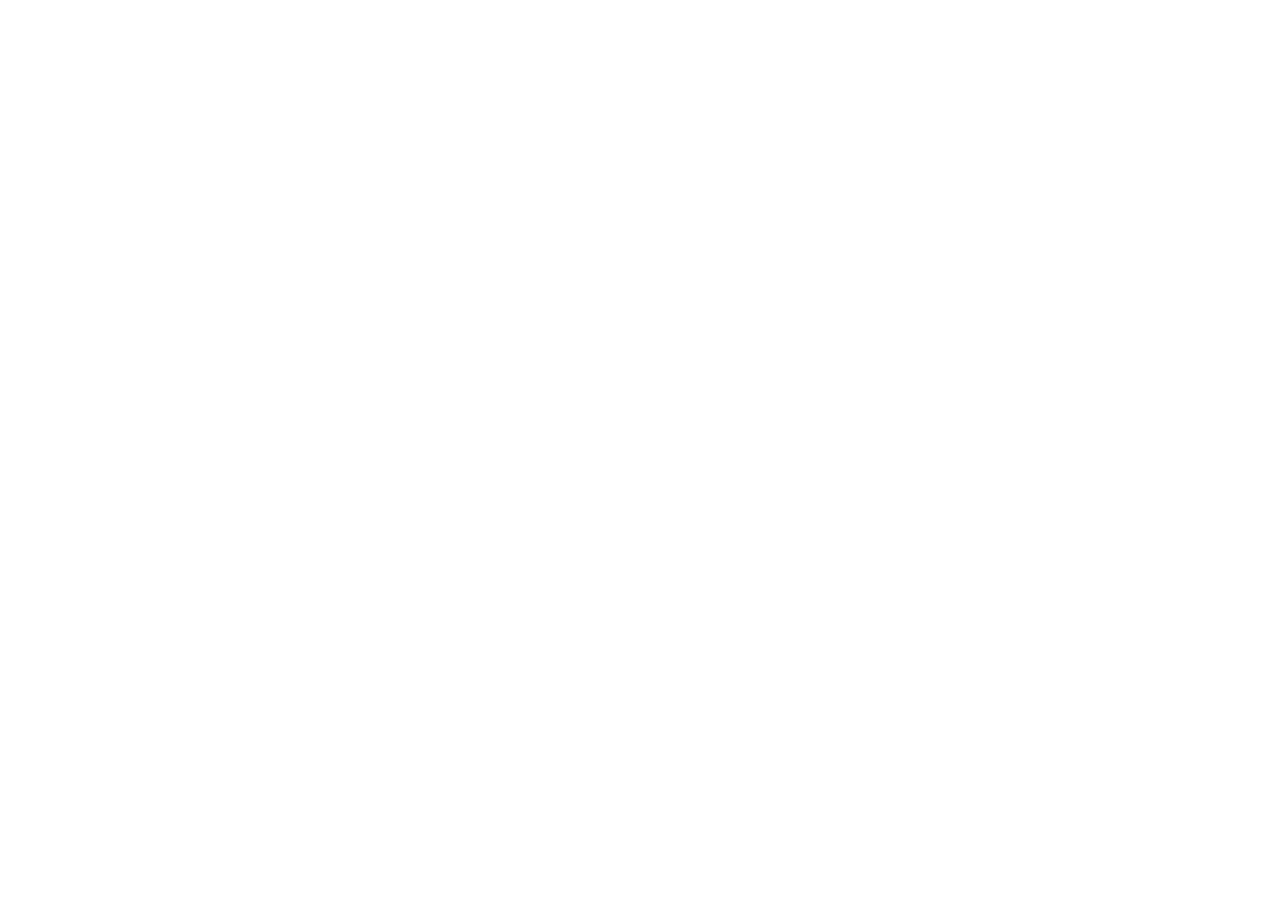
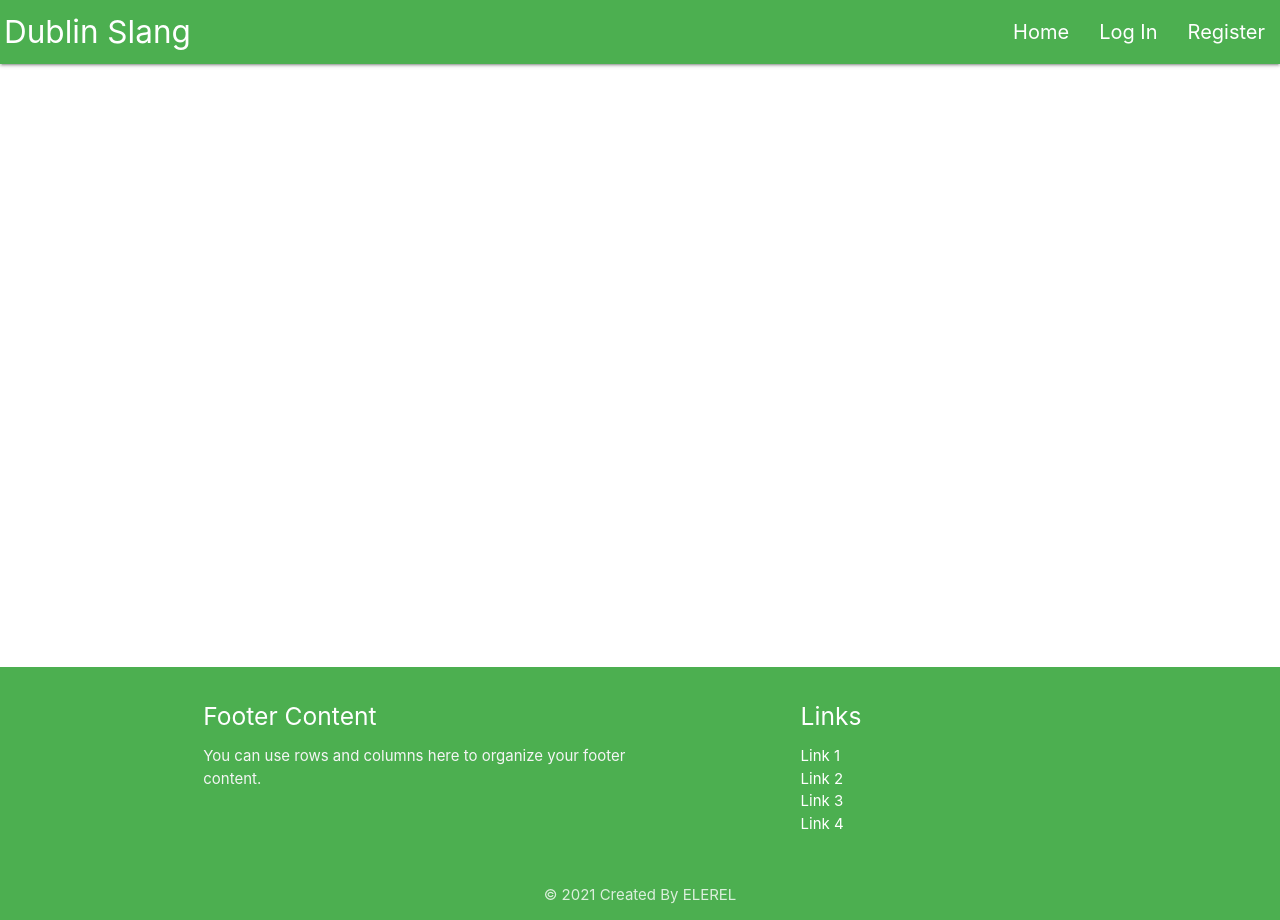
Before and after one commit to markgordon22/Dublin-slang, a Flask app: page / in a window 1280 px wide. Before the commit the page is empty. Run offline with Flask 2, Linux system fonts and the light colour scheme; some libraries are stand-ins or nearby versions.

Commit message:
Deployment to Heroku

```diff
--- a/static/css/style.css
+++ b/static/css/style.css
@@ -8,6 +8,14 @@ body {
     flex-direction: column;
   }
 
-  main {
+main {
     flex: 1 0 auto;
   }
+
+.brand-logo{
+ margin-left: 4px;
+}
+
+nav{
+background-color: #009900;
+}
--- a/templates/base.html
+++ b/templates/base.html
@@ -18,41 +18,41 @@
 <body>
 	<header>
         <!-- top navbar -->
-		<nav class="nav-extended text-shadow green darken-1">
+		<nav class="nav-extended text-shadow green">
 			<div class="nav-wrapper">
 				<a href="#" class="brand-logo">Dublin Slang</a>
 				<a href="#" data-target="mobile-demo" class="sidenav-trigger right"><i class="fas fa-bars"></i></a>
 				<ul class="right hide-on-med-and-down">
-					<li><a href="">Home</a></li>
+					<li><a class="white-text" style="font-size: 20px;" href="">Home</a></li>
                     {% if session.user %}
-                        <li><a href="">Profile</a></li>
-                        <li><a href="">New Task</a></li>
+                        <li><a class="white-text" style="font-size: 20px;" href="">Profile</a></li>
+                        <li><a class="white-text" style="font-size: 20px;" href="">New Task</a></li>
                         {% if session.user|lower == "admin"|lower %}
-                            <li><a href="">Manage Categories</a></li>
+                            <li><a class="white-text" style="font-size: 20px;" href="">Manage Categories</a></li>
                         {% endif %}
-                        <li><a href="">Log Out</a></li>
-                    {% else %}
-                        <li><a href="">Log In</a></li>
-                        <li><a href="">Register</a></li>
+                        <li><a class="white-text" style="font-size: 20px;" href="">Log Out</a></li>
+                        {% else %}
+                        <li><a class="white-text" style="font-size: 20px;" href="">Log In</a></li>
+                        <li><a class="white-text" style="font-size: 20px;" href="">Register</a></li>
                     {% endif %}
 				</ul>
 			</div>
 		</nav>
 
         <!-- mobile sidenav -->
-		<ul class="sidenav text-shadow green darken-1" id="mobile-demo">
+		<ul class="sidenav text-shadow green" id="mobile-demo">
             <li ><h4 class="center-align white-text">Dublin Slang</h4></li>
-            <li><a class="white-text" href="">Home</a></li>
+            <li><a class="white-text" style="font-size: 30px;"href="">Home</a></li>
             {% if session.user %}
-                <li><a class="white-text" href="" >Profile</a></li>
-                <li><a class="white-text" href="">New Task</a></li>
+                <li><a class="white-text" style="font-size: 20px;" href="" >Profile</a></li>
+                <li><a class="white-text" style="font-size: 20px;"href="">New Task</a></li>
                 {% if session.user|lower == "admin"|lower %}
-                    <li><a class="white-text" href="">Manage Categories</a></li>
+                    <li><a class="white-text" style="font-size: 20px;" href="">Manage Categories</a></li>
                 {% endif %}
-                <li><a class="white-text" href="">Log Out</a></li>
+                <li><a class="white-text" style="font-size: 20px;"href="">Log Out</a></li>
             {% else %}
-                <li><a class="white-text" href="">Log In</a></li>
-                <li><a class="white-text" href="">Register</a></li>
+                <li><a class="white-text" style="font-size: 20px;" href="">Log In</a></li>
+                <li><a class="white-text" style="font-size: 20px;"href="">Register</a></li>
             {% endif %}
 		</ul>
 	</header>
@@ -76,7 +76,7 @@
 </main>
 
         <footer class="page-footer green">
-          <div class="container">
+          <div class="container" style="min-height: 80px;">
             <div class="row">
               <div class="col l6 s12">
                 <h5 class="white-text">Footer Content</h5>
@@ -85,20 +85,19 @@
               <div class="col l4 offset-l2 s12">
                 <h5 class="white-text">Links</h5>
                 <ul>
-                  <li><a class="grey-text text-lighten-3" href="#!">Link 1</a></li>
-                  <li><a class="grey-text text-lighten-3" href="#!">Link 2</a></li>
-                  <li><a class="grey-text text-lighten-3" href="#!">Link 3</a></li>
-                  <li><a class="grey-text text-lighten-3" href="#!">Link 4</a></li>
+                  <li><a class="white-text" href="#!">Link 1</a></li>
+                  <li><a class="white-text" href="#!">Link 2</a></li>
+                  <li><a class="white-text" href="#!">Link 3</a></li>
+                  <li><a class="white-text" href="#!">Link 4</a></li>
                 </ul>
               </div>
             </div>
           </div>
-          <div class="footer-copyright">
+           <div class="footer-copyright green" style="text-align: center;">
             <div class="container">
-            © 2014 Copyright Text
-            <a class="grey-text text-lighten-4 right" href="#!">More Links</a>
+                © 2021 Created By ELEREL
             </div>
-          </div>
+        </div>
         </footer>
 <!--scripts from jquery.com, css materilize and script.js in static directory-->
 <script src="https://code.jquery.com/jquery-3.5.1.min.js"
--- a/templates/glossary.html
+++ b/templates/glossary.html
@@ -0,0 +1,4 @@
+{% extends "base.html" %}
+{% block content %}
+
+{% endblock %}
```
